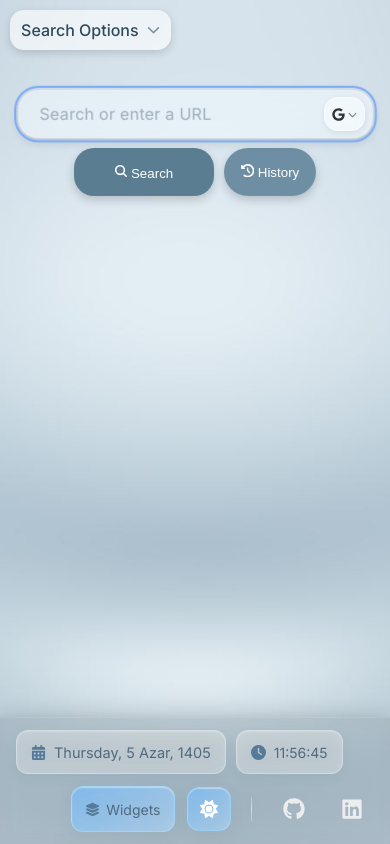
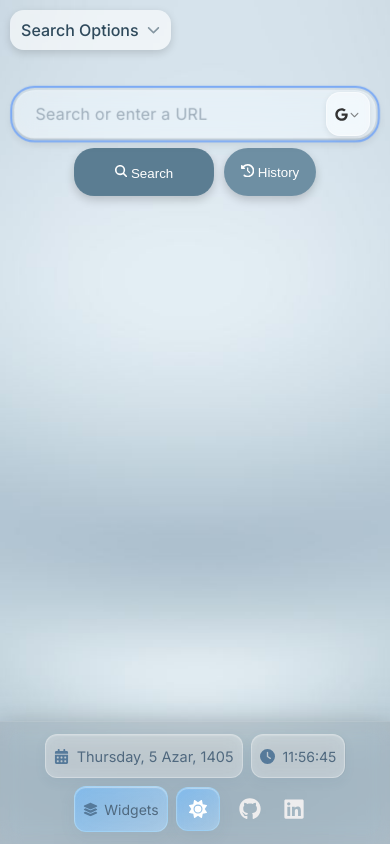
Before and after one commit to kooshamajl/WebSearchApp, a React (Vite) app: page / in a window 390 px wide. Built offline with nearby package versions, Linux system fonts and the light colour scheme.

Commit message:
fix: restore and improve responsive layouts

```diff
--- a/src/styles/footer.css
+++ b/src/styles/footer.css
@@ -70,6 +70,9 @@
     gap: 4px;
     margin: 0;
     padding: 6px;
+    max-height: 55dvh;
+    overflow-y: auto;
+    overscroll-behavior: contain;
     border: 1px solid var(--history-border);
     border-radius: var(--radius-md);
     background: var(--history-bg);
@@ -77,19 +80,26 @@
     box-shadow: var(--shadow-control);
   }
 
-  .app-widget-dropdown .widget-options button { min-height: 32px; }
+  .app-widget-dropdown .widget-options button { flex-shrink: 0; min-height: 32px; }
   .app-footer #theme-toggle { margin-right: 0; }
 }
 
 @media (max-width: 600px) {
-  .app-footer { padding: 12px 16px; }
-  .app-footer .footer-right { justify-content: flex-end; width: 100%; }
+  .app-footer { padding: 12px var(--space-4); gap: var(--space-2); }
+  .app-footer :is(.footer-left, .footer-right) { justify-content: center; width: 100%; gap: var(--space-2); }
+  .app-footer :is(.footer-date-card, .footer-time-card) { padding-inline: var(--space-2); }
+  .app-footer .footer-divider-vertical { display: none; }
+  .app-footer .social-icons { gap: 0; }
   .app-footer :is(.footer-date-card, .footer-time-card, .widget-label, .social-icons a, #theme-toggle) {
     min-height: var(--control-target);
   }
   .app-footer #theme-toggle { min-width: var(--control-target); }
   .app-footer .social-icons a { display: grid; place-items: center; min-width: var(--control-target); }
-  .app-footer .widget-dropdown { padding-block: 0; }
+  .app-footer .widget-dropdown { padding: 0 var(--space-2); }
+}
+
+@media (max-width: 1140px) and (pointer: coarse) {
+  .app-widget-dropdown .widget-options button { min-height: var(--control-target); }
 }
 
 @media (prefers-reduced-motion: reduce) {
--- a/src/styles/web-search.css
+++ b/src/styles/web-search.css
@@ -45,24 +45,63 @@
   .web-search-form .search-history :is(#historyList, .history-list) { left: 145px; translate: none; }
 }
 
-/* Keep suggestions below the entire row wherever Search and History can wrap. */
+@media (max-width: 1140px) {
+  .app-layout .advanced-container { margin-bottom: 40px; }
+}
+
 @media (max-width: 985px) {
-  .web-search-form .search-input-wrap { flex-basis: 100%; min-width: 0; position: static; }
-  .web-search-form .search-bar { max-width: min(100%, 90vw); }
-  .web-search-form .engine-select {
-    top: var(--search-control-offset);
-    right: max(6px, calc((100% - min(500px, 90vw)) / 2 + 6px));
+  .app-layout .container {
+    margin-inline: clamp(var(--space-4), 4vw, 32px);
+    margin-bottom: 40px;
   }
-  .web-search-form .autocomplete-list {
-    width: min(500px, 90vw, 100%);
-    left: 50%;
-    right: auto;
-    translate: -50% 0;
+
+  .image-search-form .image-search-wrap { width: min(500px, 100%); }
+  .image-search-form .search-bar { max-width: 100%; }
+
+  /* Give the field, actions, and results separate rows on narrow screens. */
+  .web-search-form .search-wrapper {
+    display: grid;
+    grid-template-columns: minmax(0, 1fr) minmax(0, 140px) minmax(0, 92px) minmax(0, 1fr);
+    width: min(500px, 100%);
+    margin-inline: auto;
   }
+
+  .web-search-form :is(.search-input-wrap, .search-autocomplete, .search-history) { display: contents; }
+
+  .web-search-form .search-bar {
+    grid-area: 1 / 1 / 2 / -1;
+    width: 100%;
+    max-width: none;
+  }
+
+  .web-search-form #search-button { grid-area: 2 / 2; }
+  .web-search-form .history-toggle { grid-area: 2 / 3; }
+
+  .web-search-form :is(#search-button, #toggleHistory, .history-toggle) {
+    width: 100%;
+    margin-top: 0;
+  }
+
+  .web-search-form :is(.autocomplete-list, #historyList, .history-list) {
+    grid-area: 3 / 1 / 4 / -1;
+    position: static;
+    justify-self: center;
+    width: 100%;
+    margin: 0;
+    translate: none;
+  }
+
+  .web-search-form :is(.autocomplete-list, #historyList, .history-list):not(.show) { display: none; }
+}
+
+@media (600px < width <= 985px) {
+  .app-layout .advanced-container { max-width: min(650px, calc(100% - 2 * var(--space-4))); }
 }
 
 @media (max-width: 600px) {
-  .web-search-form .engine-select { top: 0; }
+  .web-search-form .engine-select-btn { min-width: var(--control-target); height: var(--control-target); }
+  .web-search-form .search-bar { padding-right: calc(var(--control-target) + 12px); }
+  .app-layout .advanced-container .search-bar { width: calc(100% - 24px); max-width: none; }
 }
 
 @media (prefers-reduced-motion: reduce) {
--- a/src/styles/widgets.css
+++ b/src/styles/widgets.css
@@ -102,16 +102,13 @@
   .app-quick-links .quick-link-remove { opacity: 1; transform: none; }
 }
 
-@media (max-width: 1000px) {
+@media (max-width: 1140px) {
   .app-widget-container .glass-widget {
     position: relative;
     inset: auto;
     z-index: auto;
     margin: 0 16px 16px auto;
   }
-}
-
-@media (max-width: 600px) {
   .app-quick-links:has(.quick-link-popover.open) { flex-wrap: wrap; }
   .app-quick-links .quick-link-popover.open { position: static; flex-basis: 100%; }
 }
```
